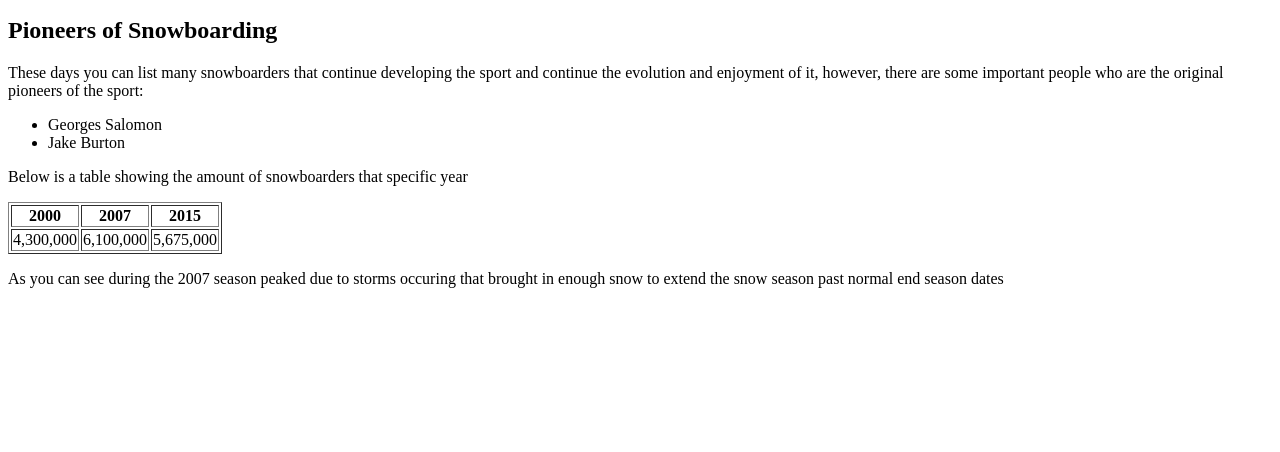
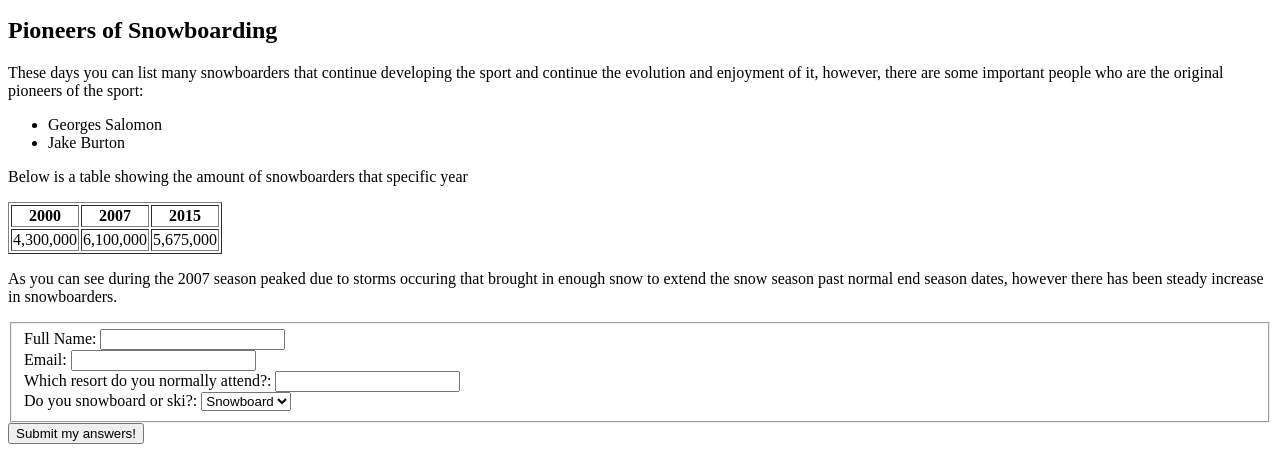
Before and after one commit to simonnim/simonnim.github.io, a plain HTML site: page index.html in a window 1280 px wide. Shown: the part 421-873 px from the top of the page. Before the commit the page ends 800 px from the top, so only its background shows below. Drawn offline with Linux system fonts and the light colour scheme.

Commit message:
add form that allows user to enter information

```diff
--- a/index.html
+++ b/index.html
@@ -28,6 +28,32 @@
             </tr>
           </table>
         </div>
-    <p>As you can see during the 2007 season peaked due to storms occuring that brought in enough snow to extend the snow season past normal end season dates</p>
+      <p>As you can see during the 2007 season peaked due to storms occuring that brought in enough snow to extend the snow season past normal end season dates, however there has been steady increase in snowboarders.</p>
+        <div>
+          <form name="Snowboarder" action="" method="post">
+            <fieldset>
+              <div>
+                <label>Full Name:</label>
+                <input type="text" name="fullname">
+              </div>
+              <div>
+                <label>Email:</label>
+                <input type="email" name="email">
+              </div>
+              <div>
+                <label>Which resort do you normally attend?:</label>
+                <input type="text" name="resort">
+              </div>
+              <div>
+                <label>Do you snowboard or ski?:</label>
+                <select name="weapon of choice">
+                  <option value="weapon">Snowboard</option>
+                  <option value="weapon">Skis</option>
+                </select>
+              </div>
+            </fieldset>
+            <button type="submit">Submit my answers!</button>
+          </form>
+        </div>
 </body>
 </html>
```
Lines whose indentation alone changed are shown as unchanged.
